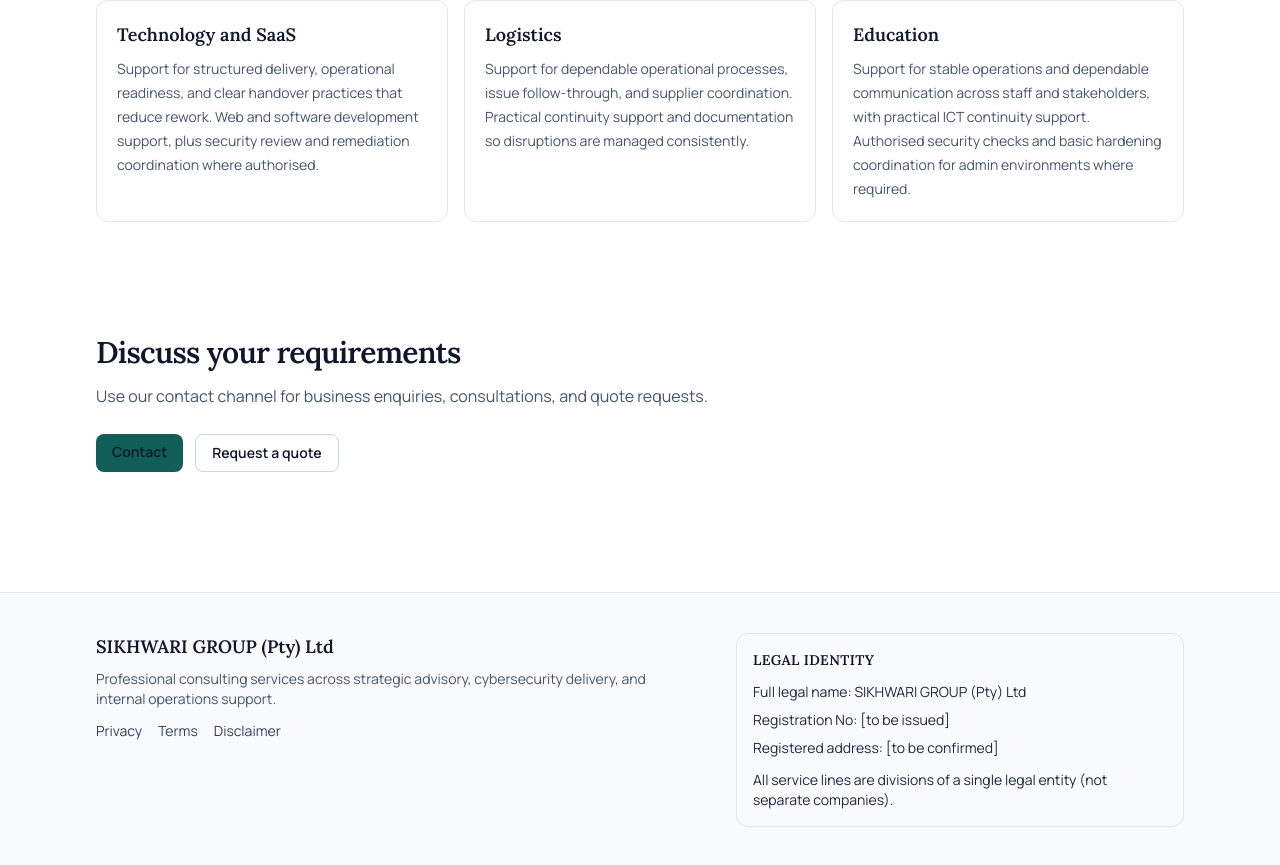
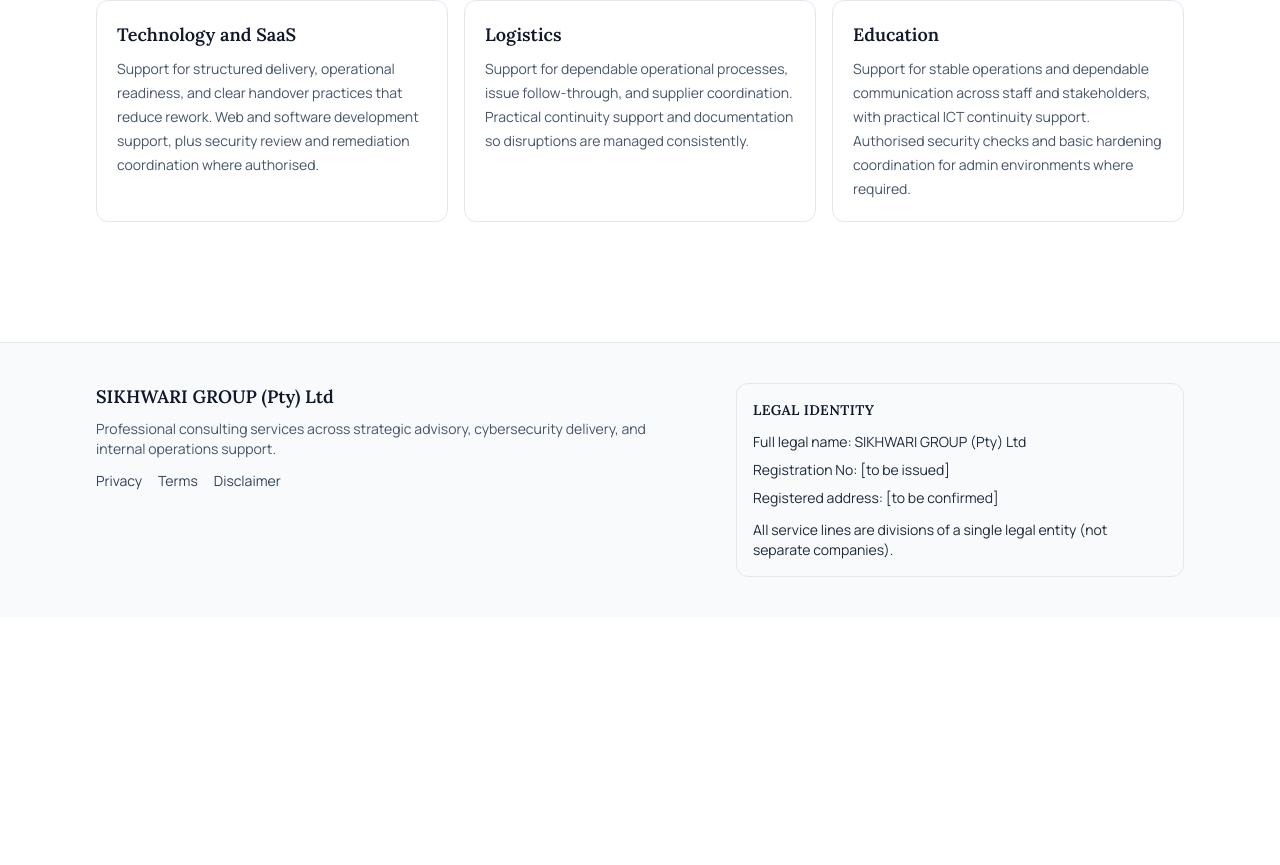
Before and after one commit to Fhatu12/SikhwariG, a Next.js app: page /industries in a window 1280 px wide. Shown: the part 677-1542 px from the top of the page. After the commit the page ends 1294 px from the top, so only its background shows below. Built offline with nearby package versions, Linux system fonts and the light colour scheme; no server answers.

Commit message:
ui: remove industries page CTA section

```diff
--- a/app/industries/page.tsx
+++ b/app/industries/page.tsx
@@ -1,6 +1,4 @@
-import Link from "next/link";
 import { IndustriesSection } from "@/components/industries/industries-section";
-import { Section } from "@/components/layout/section";
 import { INDUSTRIES_SERVED } from "@/lib/industries-content";
 import { buildMetadata } from "@/lib/seo";
 
@@ -13,31 +11,10 @@ export const metadata = buildMetadata({
 
 export default function IndustriesPage() {
   return (
-    <>
-      <IndustriesSection
-        title="Industries served"
-        intro="We support organisations across multiple sectors with practical delivery, governance discipline, and accountable execution aligned to business priorities."
-        items={INDUSTRIES_SERVED}
-      />
-      <Section
-        title="Discuss your requirements"
-        description="Use our contact channel for business enquiries, consultations, and quote requests."
-      >
-        <div className="flex flex-wrap gap-3">
-          <Link
-            className="rounded-[var(--radius-sm)] bg-[var(--color-brand-700)] px-4 py-2 text-sm font-semibold text-white transition hover:bg-[var(--color-brand-600)] focus-visible:outline-none focus-visible:ring-2 focus-visible:ring-[var(--color-brand-600)] focus-visible:ring-offset-2"
-            href="/contact"
-          >
-            Contact
-          </Link>
-          <Link
-            className="rounded-[var(--radius-sm)] border border-slate-300 px-4 py-2 text-sm font-semibold text-slate-700 transition hover:border-slate-500 focus-visible:outline-none focus-visible:ring-2 focus-visible:ring-[var(--color-brand-600)] focus-visible:ring-offset-2"
-            href="/contact?intent=quote"
-          >
-            Request a quote
-          </Link>
-        </div>
-      </Section>
-    </>
+    <IndustriesSection
+      title="Industries served"
+      intro="We support organisations across multiple sectors with practical delivery, governance discipline, and accountable execution aligned to business priorities."
+      items={INDUSTRIES_SERVED}
+    />
   );
 }
```
